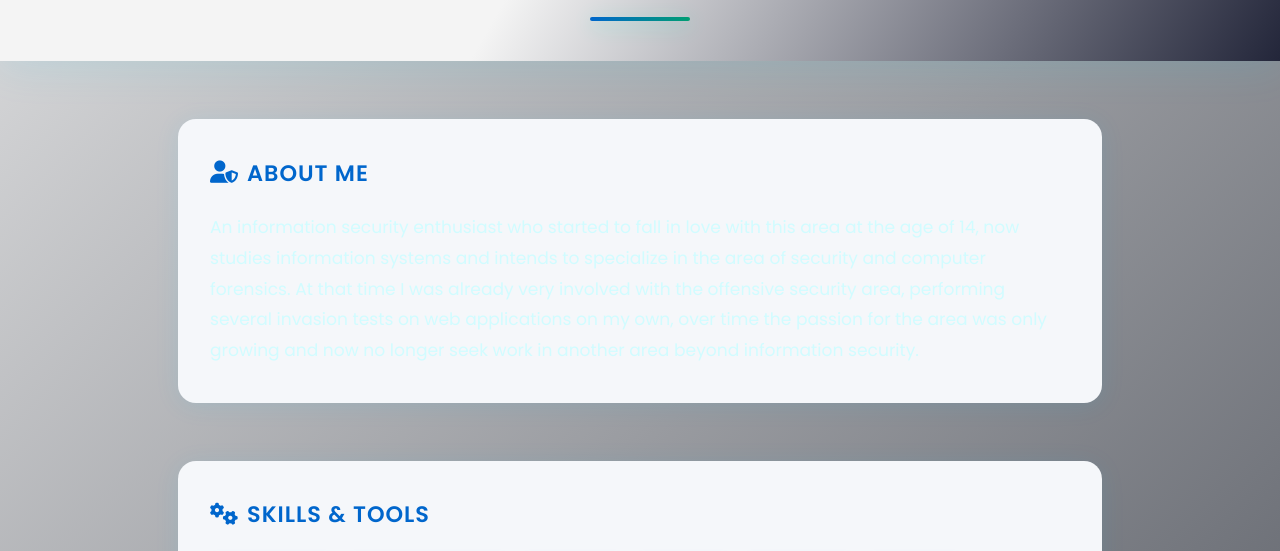
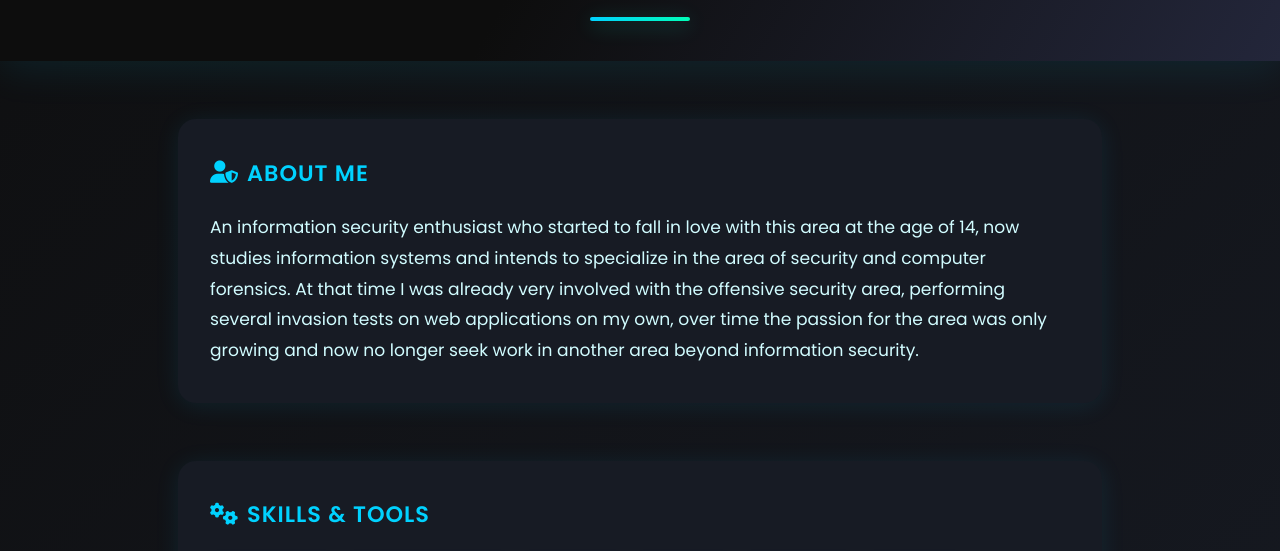
Before and after one commit to euguimagabriel/guimaraesgabriel.github.io, a plain HTML site: page index.html in a window 1280 px wide. Shown: the part 530-1081 px from the top of the page. Drawn offline with Linux system fonts and the light colour scheme.

Commit message:
Update style.css

```diff
--- a/style.css
+++ b/style.css
@@ -7,20 +7,6 @@
     --soft-black: #0d0d0d;
     --neon: #00ffbb;
     --section-bg: #171b24;
-}
-
-@media (prefers-color-scheme: light) {
-    :root {
-        --tech-blue: #0066cc;
-        --dark-bg: #ffffff;
-        --accent-green: #009e72;
-        --soft-black: #f4f4f4;
-        --section-bg: #f5f7fa;
-    }
-    body {
-        color: #222;
-        background: linear-gradient(135deg, var(--soft-black), #dde7f2 70%);
-    }
 }
 
 html {
@@ -399,15 +385,3 @@ footer {
     .section { padding: 0.2rem 0.4rem;}
     .hero { padding-top: 68px;}
 }
-
-@media (max-width: 360px) {
-    body { font-size: 0.95rem; }
-    .skills-grid span { font-size: 0.9rem; }
-}
-
-@media (prefers-reduced-motion: reduce) {
-    .animated, * {
-        animation: none !important;
-        transition: none !important;
-    }
-}
```
